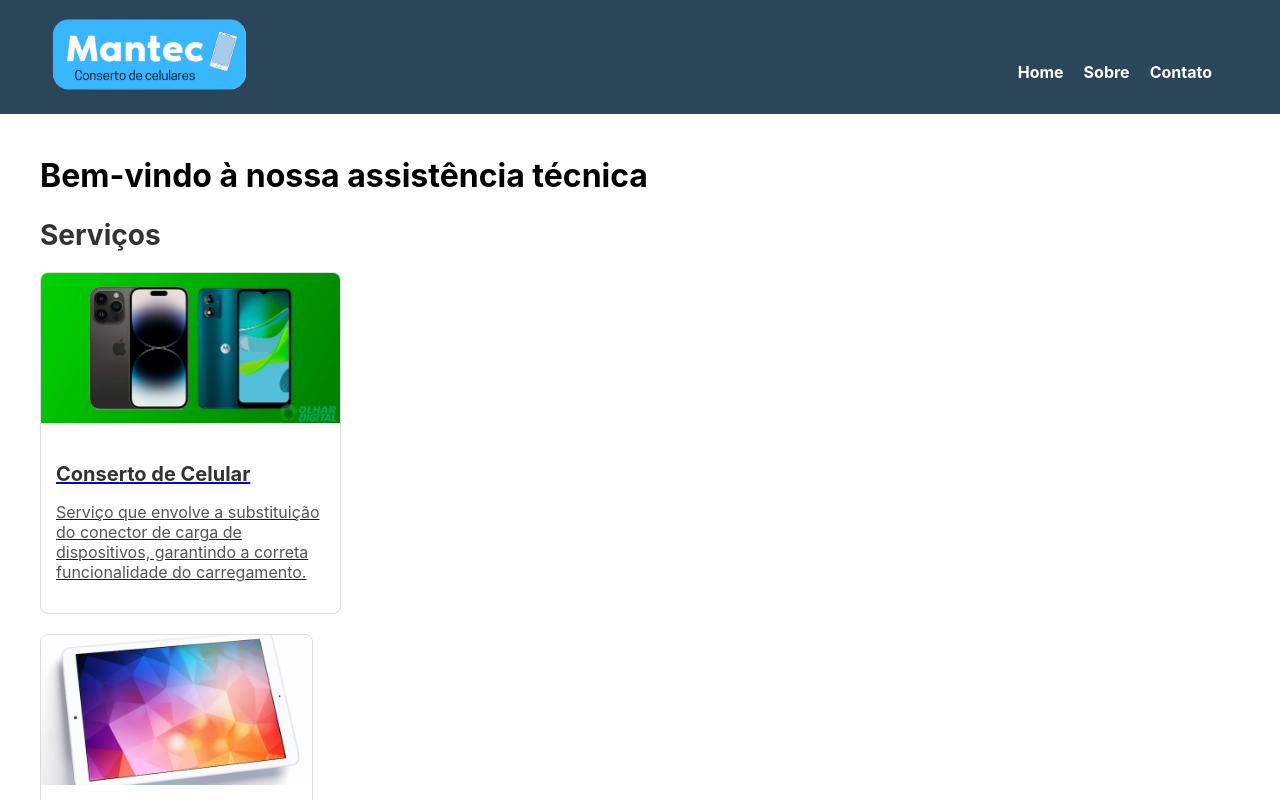
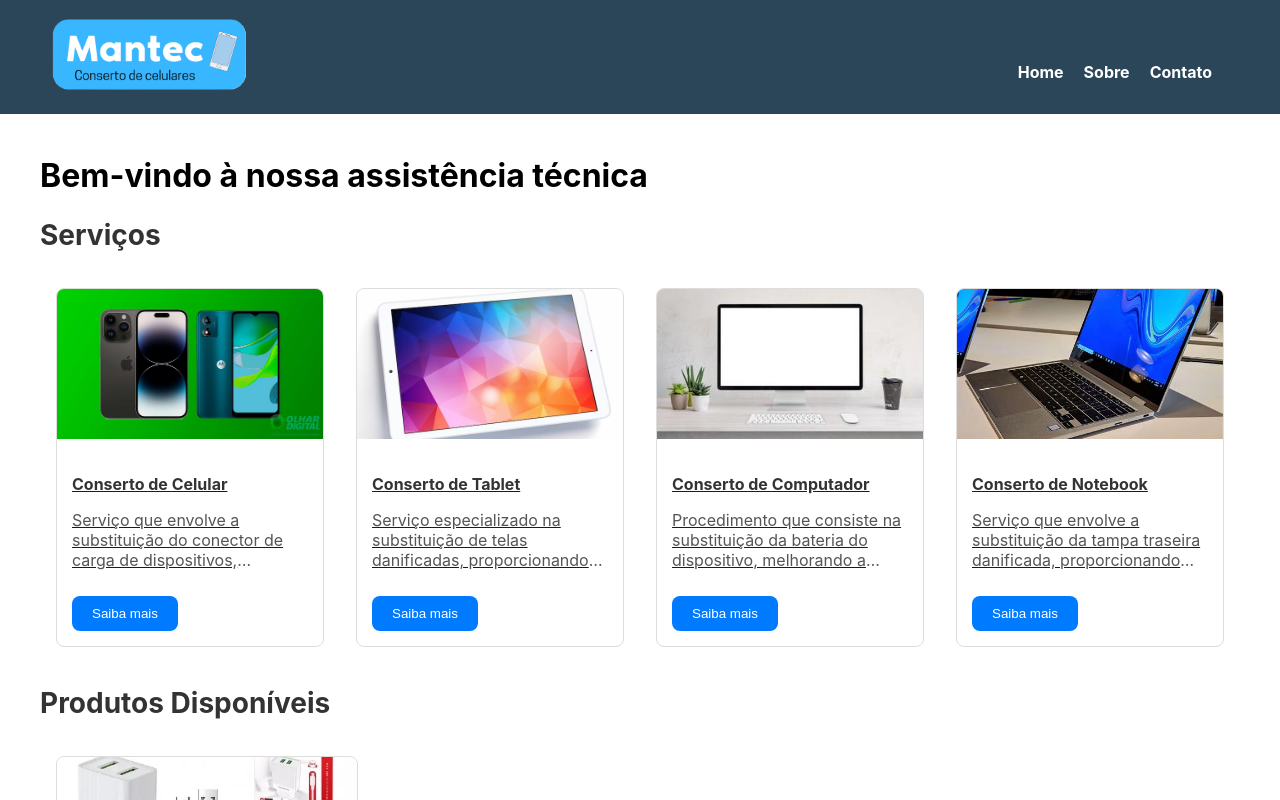
Before and after one commit to lemuelpires/site-mantec-info, a React (Create React App) app: page / in a window 1280 px wide. Shown: the top 800 px of the page. Built offline with nearby package versions, Linux system fonts and the light colour scheme.

Commit message:
atualização layout home

```diff
--- a/src/components/Home.js
+++ b/src/components/Home.js
@@ -52,6 +52,7 @@ const Home = () => {
                                 <Link to={service.route}>
                                     <h3 className={styles.cardTitle} >{service.title}</h3>
                                     <p className={styles.cardDescription}>{service.description}</p>
+                                    <button className={styles.cardButton}>Saiba mais</button>
                                 </Link>
                             </div>
 
--- a/src/components/Home.module.css
+++ b/src/components/Home.module.css
@@ -8,8 +8,6 @@
 
 .sessionContainer {
     display:flex;
-    flex-direction: row;
-    flex-wrap: wrap;
 }
 
 .sectionTitle {
@@ -28,12 +26,14 @@
 
 .serviceCard,
 .productCard {
-    width: 30%;
     margin-bottom: 20px;
     border: 1px solid #ddd;
     border-radius: 8px;
     overflow: hidden;
     transition: transform 0.3s ease;
+    margin:1em;
+    max-width: 300px;
+    max-height: 380px;
 }
 
 .serviceCard:hover,
@@ -45,6 +45,7 @@
     width: 100%;
     height: 150px;
     object-fit: cover;
+
 }
 
 .cardContent {
@@ -52,11 +53,40 @@
 }
 
 .cardTitle {
-    font-size: 20px;
+    font-size: 100%;
     margin-bottom: 10px;
     color: #333;
+    width: 100%;
 }
 
 .cardDescription {
+    display: -webkit-box;
+    -webkit-box-orient: vertical;
+    -webkit-line-clamp: 3; /* Número de linhas que você quer mostrar */
+    overflow: hidden;
+    text-overflow: ellipsis;
     color: #555;
 }
+
+
+.cardButton{
+    margin-top: 10px;
+    padding: 10px 20px;
+    border: none;
+    border-radius: 8px;
+    background-color: #007bff;
+    color: #fff;
+    cursor: pointer;
+    transition: background-color 0.3s ease;
+}
+
+
+@media (max-width: 600px) {
+    .cardDescription {
+        font-size: 14px; /* Diminui o tamanho da fonte em dispositivos menores */
+    }
+
+    .cardContent {
+        padding: 10px; /* Ajusta o padding para manter o conteúdo bem estruturado */
+    }
+}
```
